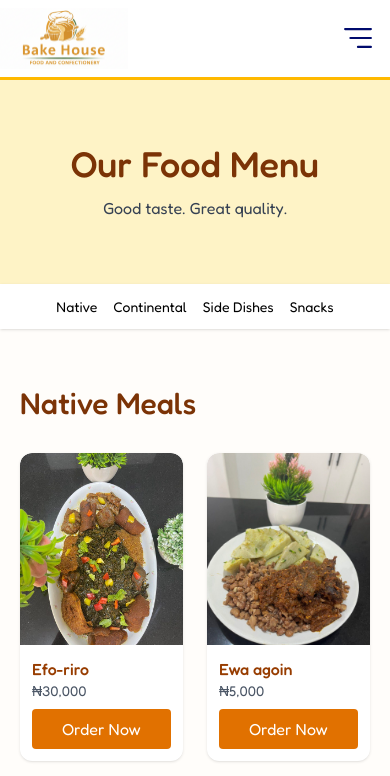
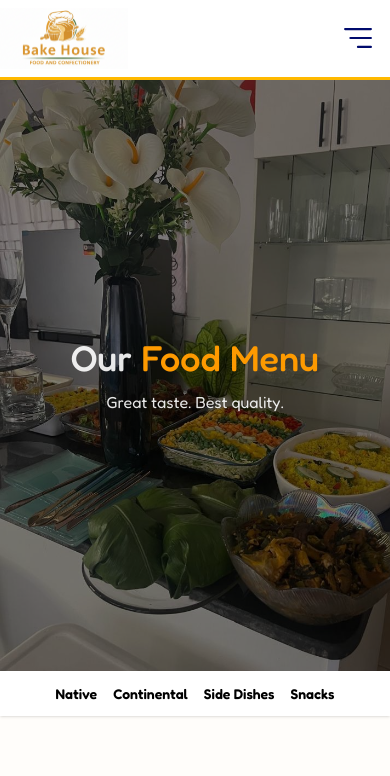
Before and after one commit to ernestkris6/Food-House, a React (Vite) app: page /menu in a window 390 px wide. Shown: the top 776 px of the page. Built offline with nearby package versions, Linux system fonts and the light colour scheme; a web font is replaced by a local one.

Commit message:
menu herosection

```diff
--- a/src/UI/AboutDetails.jsx
+++ b/src/UI/AboutDetails.jsx
@@ -18,7 +18,7 @@ export default function AboutDetails() {
         <div className="absolute inset-0 bg-black/50" />
 
         <div className="relative text-center px-6 max-w-3xl">
-          <h1 className="text-4xl md:text-5xl font-semibold leading-tight">
+          <h1 className="text-4xl md:text-5xl font-medium leading-tight">
             Serving Taste, <span className="text-amber-500">Creating Memories</span>
           </h1>
           <p className="mt-5 text-white/80 text-lg">
--- a/src/UI/MenuDetails.jsx
+++ b/src/UI/MenuDetails.jsx
@@ -1,4 +1,5 @@
 import React from "react";
+import image33 from "../assets/image33.jpg"
 import image2 from "../assets/image2.jpg"
 import image3 from "../assets/image3.jpg"
 import image5 from "../assets/image5.jpg"
@@ -56,20 +57,30 @@ export default function MenuPage() {
   return (
     <div className="overflow-x-hidden bg-[#fffdfa]">
 
-      {/* Stick Nav for Sections */}
 
 
 
       {/* Hero */}
-      <section className="bg-amber-100 text-center py-16">
-        <h1 className="text-4xl md:text-5xl font-medium text-amber-900">
-          Our Food Menu
+
+      <div className="relative h-[70vh] flex items-center justify-center overflow-hidden">
+              <img
+                src={image33}
+                alt="About us"
+                className="absolute inset-0 w-full h-full object-cover"
+              />
+              <div className="absolute inset-0 bg-black/50" />
+
+              <div className="relative text-center px-6 max-w-3xl">
+                <h1 className="text-4xl md:text-5xl font-medium text-white/90">
+          Our <span className="text-amber-500">Food Menu</span>
         </h1>
-        <p className="mt-3 text-gray-700">Good taste. Great quality.</p>
-      </section>
+                <p className="mt-3 text-white/90">Great taste. Best quality.</p>
+              </div>
+            </div>
 
-      <div className="top-0 z-30 bg-white py-3 shadow-sm flex justify-center gap-4 text-[14px] font-semimedium">
-        <a href="#native" className="hover:text-amber-700 active:text-amber-900">Native</a>
+      {/* Stick Nav for Sections */}
+      <div className="top-0 z-30 bg-white py-3 shadow-sm flex justify-center gap-4 text-[14px] font-semibold">
+        <a href="#native" className="hover:text-amber-700">Native</a>
         <a href="#continental" className="hover:text-amber-700">Continental</a>
         <a href="#sides" className="hover:text-amber-700">Side Dishes</a>
         {/* <a href="#snacks" className="hover:text-amber-700">Snacks & Confectionery</a> */}
@@ -79,7 +90,7 @@ export default function MenuPage() {
 
       {/* Native Meals - Grid */}
       <section id="native" className="py-14 px-5">
-        <h2 className="text-3xl font-medium text-amber-900 mb-8">
+        <h2 className="text-xl md:text-2xl font-medium text-amber-900 mb-8">
           Native Meals
         </h2>
 
@@ -100,7 +111,7 @@ export default function MenuPage() {
       </section>
 
        <section id="continental" className="py-14 px-6 bg-amber-100">
-        <h2 className="text-2xl md:text-3xl font-medium text-amber-900 mb-6">
+        <h2 className="text-xl md:text-2xl font-medium text-amber-900 mb-6">
           Continental Dishes
         </h2>
         <div className="flex gap-4 overflow-x-scroll overflow-hidden snap-x">
@@ -125,7 +136,7 @@ export default function MenuPage() {
               {/* 3️⃣ Side Dishes — MASONRY STYLE */}
 
          <section id="sides" className="py-14 px-6 bg-white text-amber-900">
-         <h2 className="text-2xl md:text-3xl font-medium mb-6">
+         <h2 className="text-xl md:text-2xl font-medium mb-6">
            Side Dishes
          </h2>
 
@@ -150,22 +161,22 @@ export default function MenuPage() {
        </section>
 
       {/* 5️⃣ Snacks — OVERLAY HOVER */}
-       <section id="snacks" className="py-14 px-6 bg-amber-900 text-white">
-         <h2 className="text-2xl md:text-3xl font-medium mb-6">
+       <section id="snacks" className="py-14 px-6 bg-amber-100 text-white">
+         <h2 className="text-xl md:text-2xl font-medium mb-6 text-amber-900">
            Snacks & Confectionery
          </h2>
 
          <div className="grid grid-cols-2 md:grid-cols-4 gap-4">
            {foods.snacks.map((item) => (
-             <div key={item.img} className="group relative rounded-xl overflow-hidden">
+             <div key={item.img} className="group relative rounded-xl overflow-hidden shadow-lg">
                <img
                  src={item.img}
                  alt={item.img}
                  className="w-full h-48 md:h-72 object-cover group-hover:scale-110 transition-transform duration-500"
                />
                <div className="p-3">
-                <h4 className="font-medium text-white/80">{item.name}</h4>
-                <p className="text-sm text-white/80">{item.price}</p>
+                <h4 className="font-medium text-amber-900">{item.name}</h4>
+                <p className="text-sm text-gray-600">{item.price}</p>
                 <button className="mt-2 w-full bg-amber-600 hover:bg-amber-700 text-white py-2 rounded cursor-pointer">
                   Order Now
                 </button>
```
